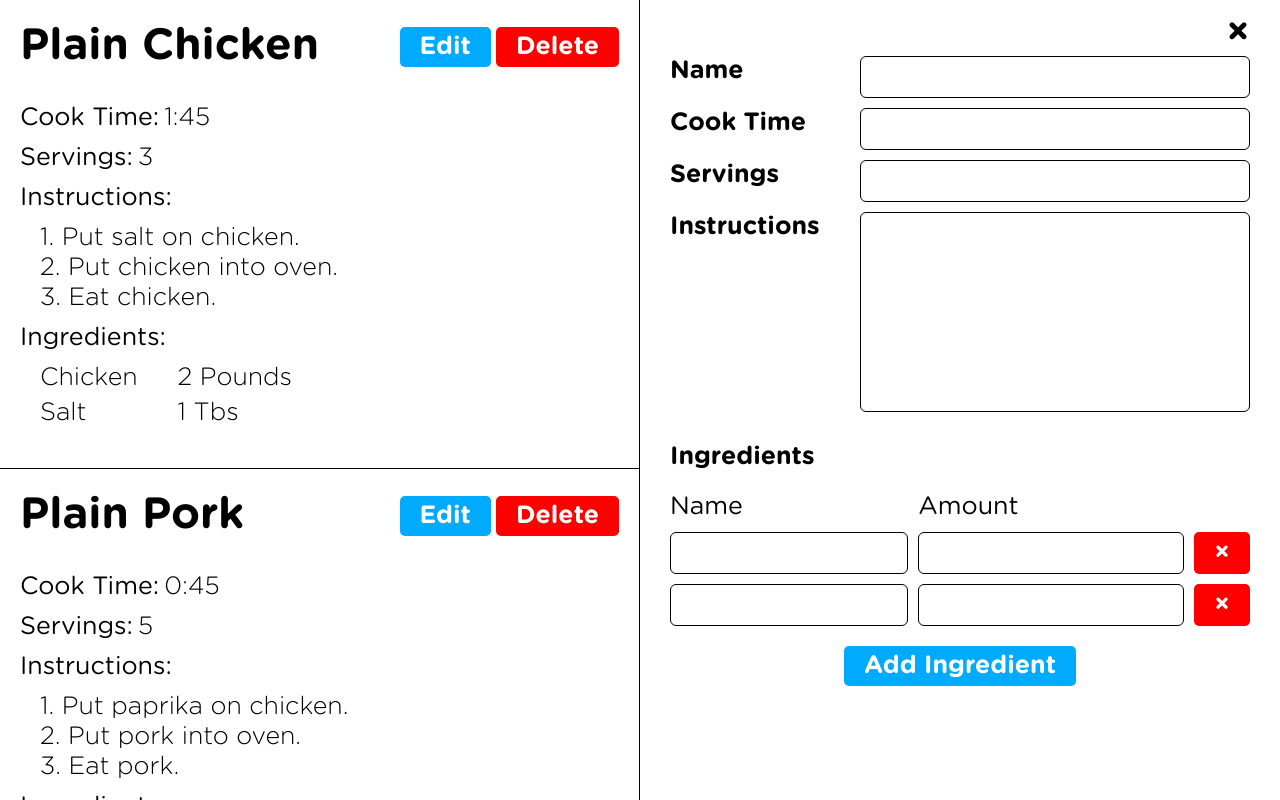
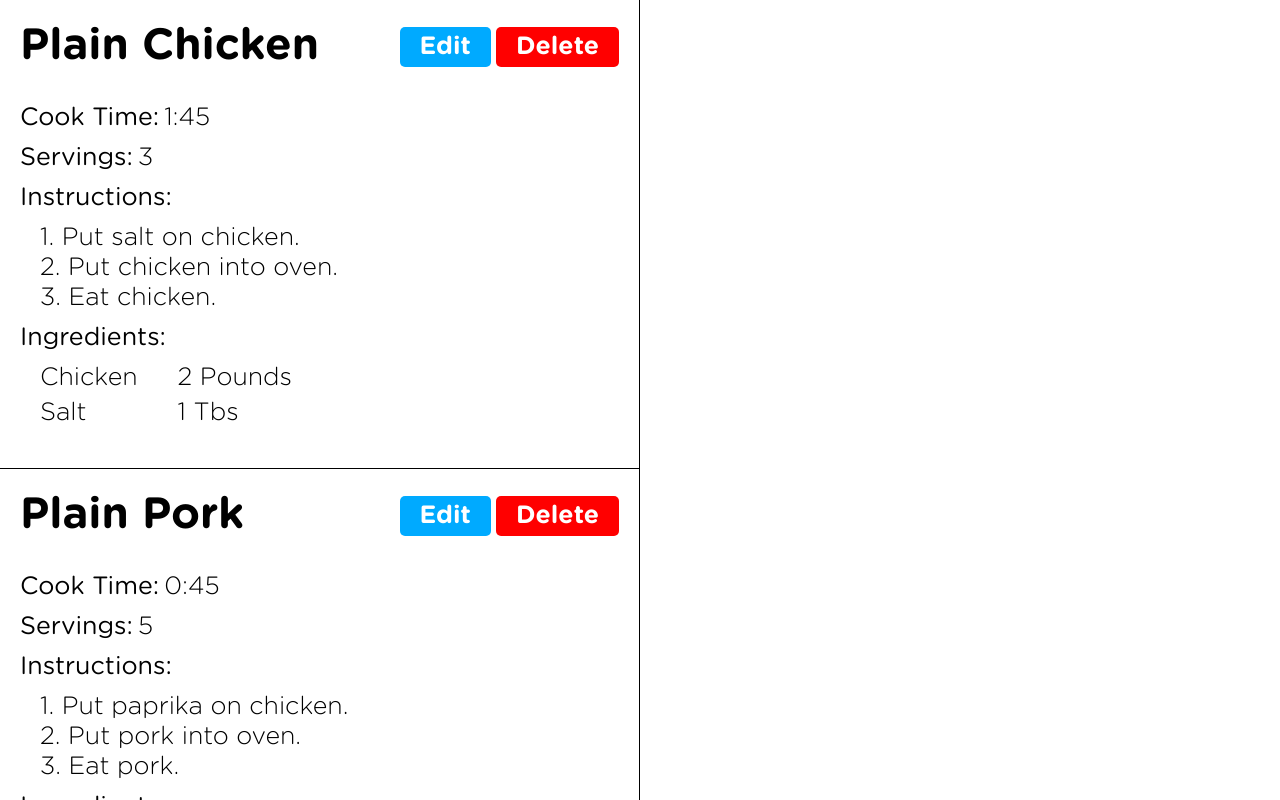
Before and after one commit to anuzbvbmaniac/react, a React (Create React App) app: page / in a window 1280 px wide. Shown: the top 800 px of the page. Built offline with nearby package versions, Linux system fonts and the light colour scheme.

Commit message:
Changes : EDIT FUNCTIONALITY WIP

```diff
--- a/src/components/App.js
+++ b/src/components/App.js
@@ -9,7 +9,9 @@ export const RecipeContext = React.createContext();
 const LOCAL_STORAGE_KEY = 'cookingWithReact.recipes'
 
 function App() {
+    const [selectedRecipeId, setSelectedRecipeId] = useState()
     const [recipes, setRecipes] = useState(sampleRecipe)
+    const selectedRecipe = recipes.find(recipe => recipe.id === selectedRecipeId)
 
     useEffect(() => {
         const recipeJSON = localStorage.getItem(LOCAL_STORAGE_KEY)
@@ -25,7 +27,20 @@ function App() {
 
     const recipeContextValue = {
         handleRecipeAdd,
-        handleRecipeDelete
+        handleRecipeDelete,
+        handleRecipeSelect,
+        handleRecipeChange
+    }
+
+    function handleRecipeSelect(id) {
+        setSelectedRecipeId(id);
+    }
+
+    function handleRecipeChange(id, recipe) {
+        const newRecipe = [...recipes];
+        const index = newRecipe.findIndex(r => r.id == id)
+        newRecipe[index] = recipe;
+        setRecipes(newRecipe);
     }
 
     function handleRecipeAdd() {
@@ -47,7 +62,6 @@ function App() {
         setRecipes([...recipes, newRecipe])
     }
 
-
     function handleRecipeDelete(id) {
         setRecipes(recipes.filter(recipe => recipe.id !== id));
     }
@@ -55,7 +69,7 @@ function App() {
     return (
         <RecipeContext.Provider value={recipeContextValue}>
             <RecipeList recipes={recipes} />
-            <RecipeEdit />
+            {selectedRecipe && <RecipeEdit recipe={selectedRecipe} />}
         </RecipeContext.Provider>
     );
 }
--- a/src/components/Recipe.js
+++ b/src/components/Recipe.js
@@ -3,7 +3,7 @@ import IngredientLists from "./IngredientLists";
 import {RecipeContext} from "./App";
 
 export default function Recipe(props) {
-    const {handleRecipeDelete} = useContext(RecipeContext)
+    const {handleRecipeDelete, handleRecipeSelect } = useContext(RecipeContext)
     const {id, name, cookTime, servings, instructions, ingredients} = props;
 
     return (
@@ -11,7 +11,12 @@ export default function Recipe(props) {
             <div className="recipe__header">
                 <h3 className="recipe__title">{name}</h3>
                 <div>
-                    <button className="btn btn--primary mr-1">Edit</button>
+                    <button
+                        className="btn btn--primary mr-1"
+                        onClick={() => handleRecipeSelect(id)}
+                    >
+                        Edit
+                    </button>
                     <button
                         className="btn btn--danger"
                         onClick={() => handleRecipeDelete(id)}
--- a/src/components/RecipeEdit.js
+++ b/src/components/RecipeEdit.js
@@ -1,7 +1,14 @@
-import React from "react";
+import React, {useContext} from "react";
 import RecipeIngredients from "./RecipeIngredients";
+import {RecipeContext} from "./App";
 
-export default function RecipeEdit() {
+export default function RecipeEdit({recipe}) {
+    const {handleRecipeChange} = useContext(RecipeContext);
+
+    function handleChange(changes) {
+        handleRecipeChange(recipe.id, {...recipe, ...changes})
+    }
+
     return (
         <div className="recipe-edit">
             <div className="recipe-edit__remove-btn-container">
@@ -16,18 +23,21 @@ export default function RecipeEdit() {
                     type="text"
                     name="name"
                     id="name"
+                    value={recipe.name}
                     className="recipe-edit__input"
+                    onInput={e => handleChange({name: e.target.value})}
                 />
                 <label
                     htmlFor="cookTime"
                     className="recipe-edit__label"
                 >Cook Time</label>
                 <input
-                    type="number"
-                    min="1"
+                    type="text"
                     name="cookTime"
                     id="cookTime"
+                    value={recipe.cookTime}
                     className="recipe-edit__input"
+                    onInput={e => handleChange({cookTime: e.target.value})}
                 />
                 <label
                     htmlFor="servings"
@@ -38,6 +48,8 @@ export default function RecipeEdit() {
                     min="1"
                     name="servings"
                     id="servings"
+                    value={recipe.servings}
+                    onInput={e => handleChange({servings: parseInt(e.target.value) || ''})}
                     className="recipe-edit__input"
                 />
                 <label
@@ -48,18 +60,22 @@ export default function RecipeEdit() {
                     name="instructions"
                     id="instructions"
                     className="recipe-edit__input"
-                >
-                </textarea>
+                    value={recipe.instructions}
+                    onInput={e => handleChange({instructions: e.target.value})}
+                />
             </div>
             <br/>
             <label className="recipe-edit__label">Ingredients</label>
             <div className="recipe-edit__ingredient-grid">
-                <div >Name</div>
+                <div>Name</div>
                 <div>Amount</div>
                 <div/>
-                <RecipeIngredients/>
-                <RecipeIngredients/>
-                {/*  Ingredients Component  */}
+                {recipe.ingredients.map(ingredient => (
+                    <RecipeIngredients
+                        key={ingredient.id}
+                        ingredient={ingredient}
+                    />
+                ))}
             </div>
             <div className="recipe-edit__add-ingredient-btn-container">
                 <button className="btn btn--primary">Add Ingredient</button>
--- a/src/components/RecipeIngredients.js
+++ b/src/components/RecipeIngredients.js
@@ -1,10 +1,10 @@
 import React from "react";
 
-export default function RecipeIngredients() {
+export default function RecipeIngredients({ingredient}) {
     return (
         <>
-            <input type="text" className="recipe-edit__input"/>
-            <input type="text" className="recipe-edit__input"/>
+            <input type="text" className="recipe-edit__input" value={ingredient.name}/>
+            <input type="text" className="recipe-edit__input" value={ingredient.amount}/>
             <button className="btn btn--danger">&times;</button>
         </>
     );
```
